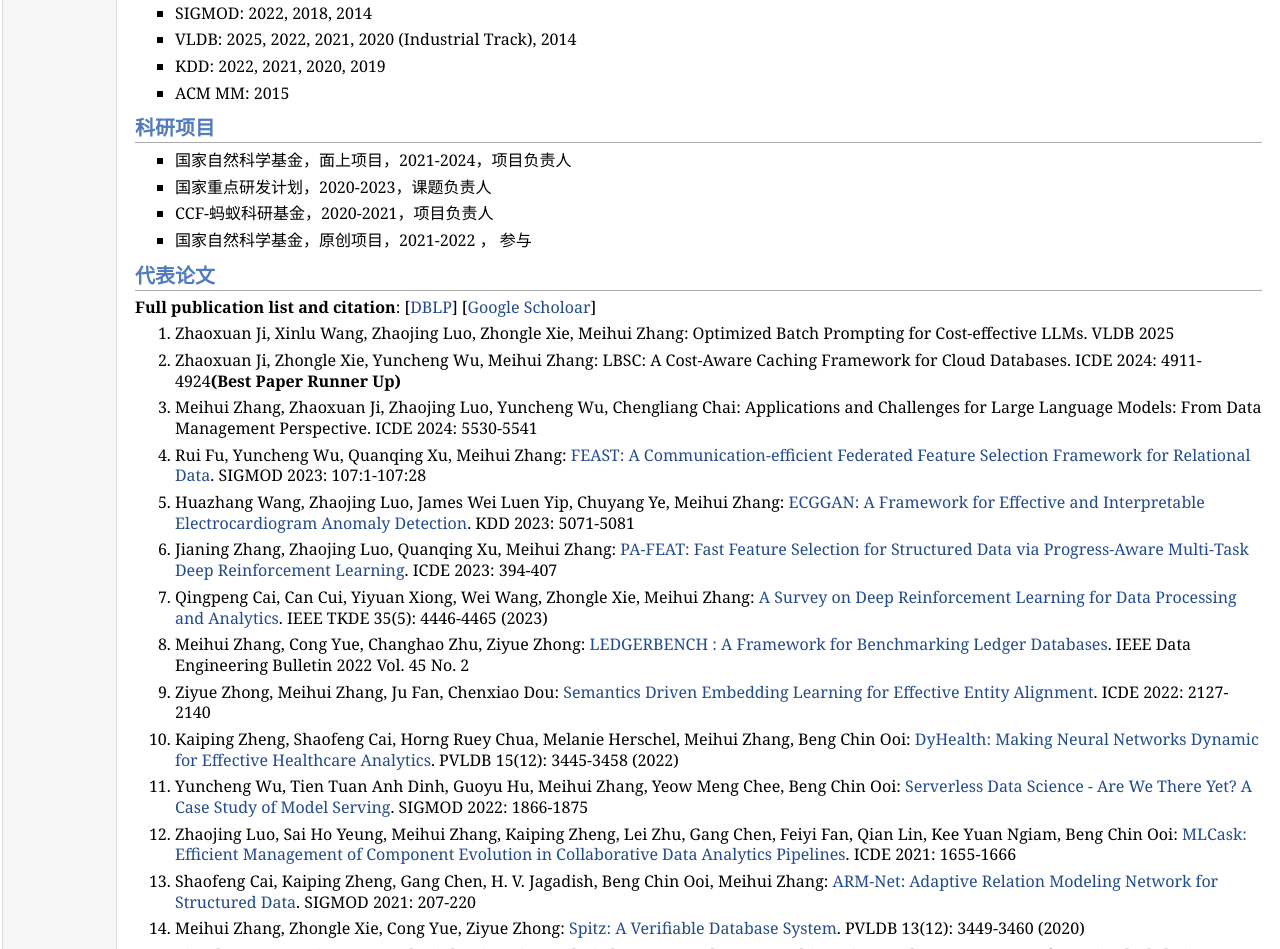
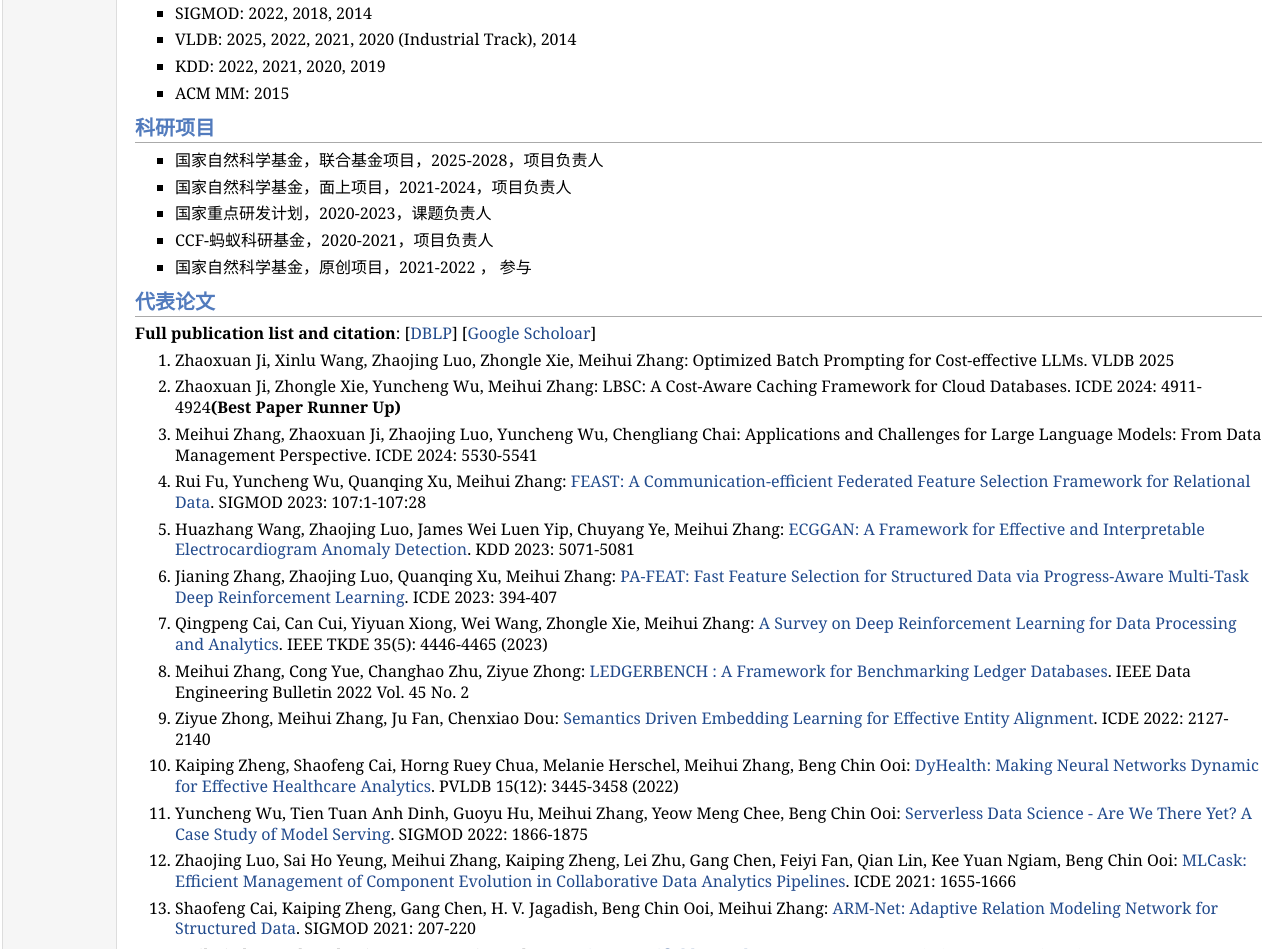
Before and after one commit to zmeihui/zmeihui.github.io, a plain HTML site: page index.html in a window 1280 px wide. Shown: the part 1703-2652 px from the top of the page. Drawn offline with Linux system fonts and the light colour scheme.

Commit message:
Update index.html

```diff
--- a/index.html
+++ b/index.html
@@ -150,6 +150,8 @@
 <div id="projects">
 <h2>科研项目</h2>
 <ul>
+<li><p>国家自然科学基金，联合基金项目，2025-2028，项目负责人</p>
+</li>
 <li><p>国家自然科学基金，面上项目，2021-2024，项目负责人</p>
 </li>
 <li><p>国家重点研发计划，2020-2023，课题负责人</p>
```
